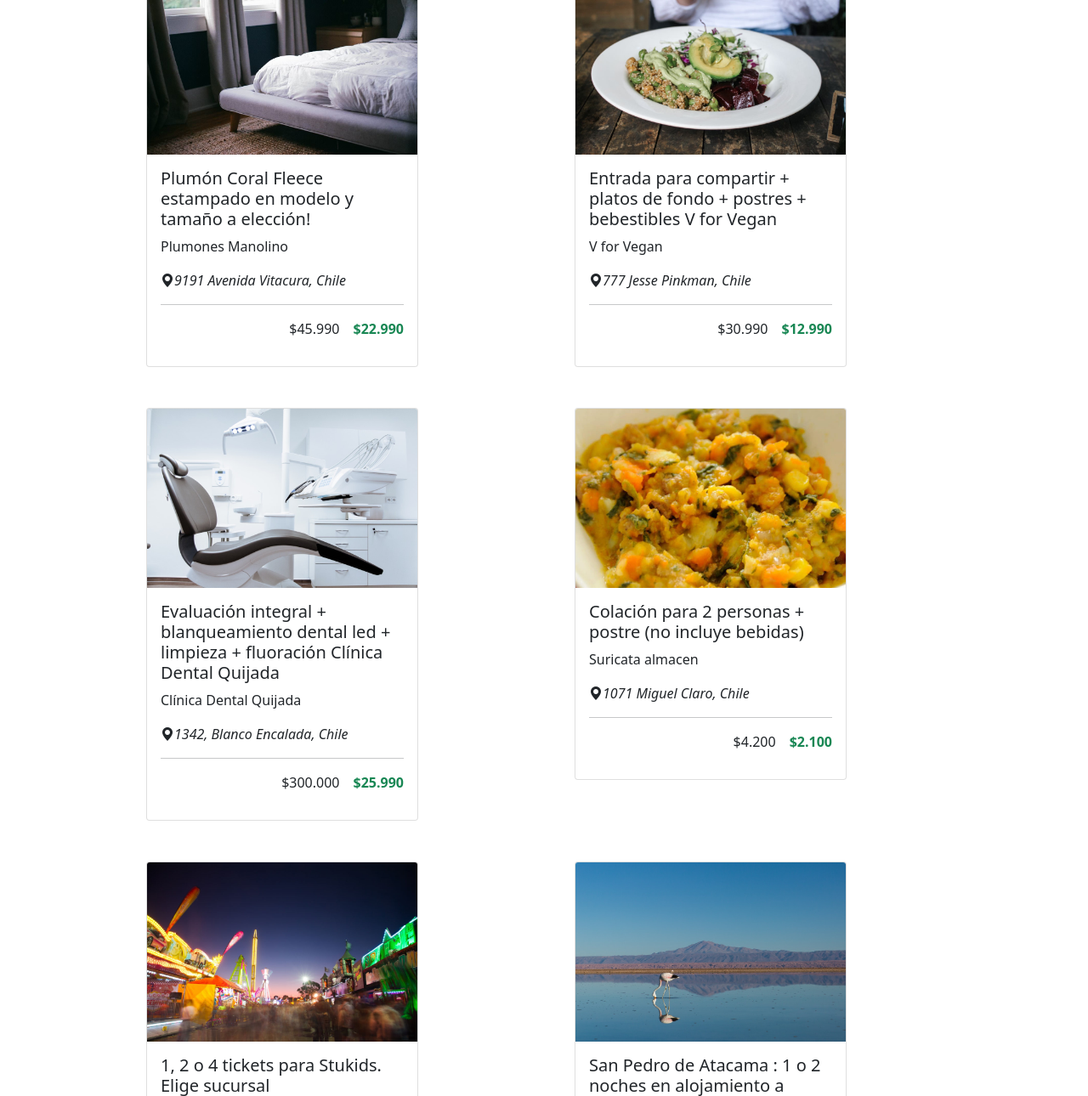
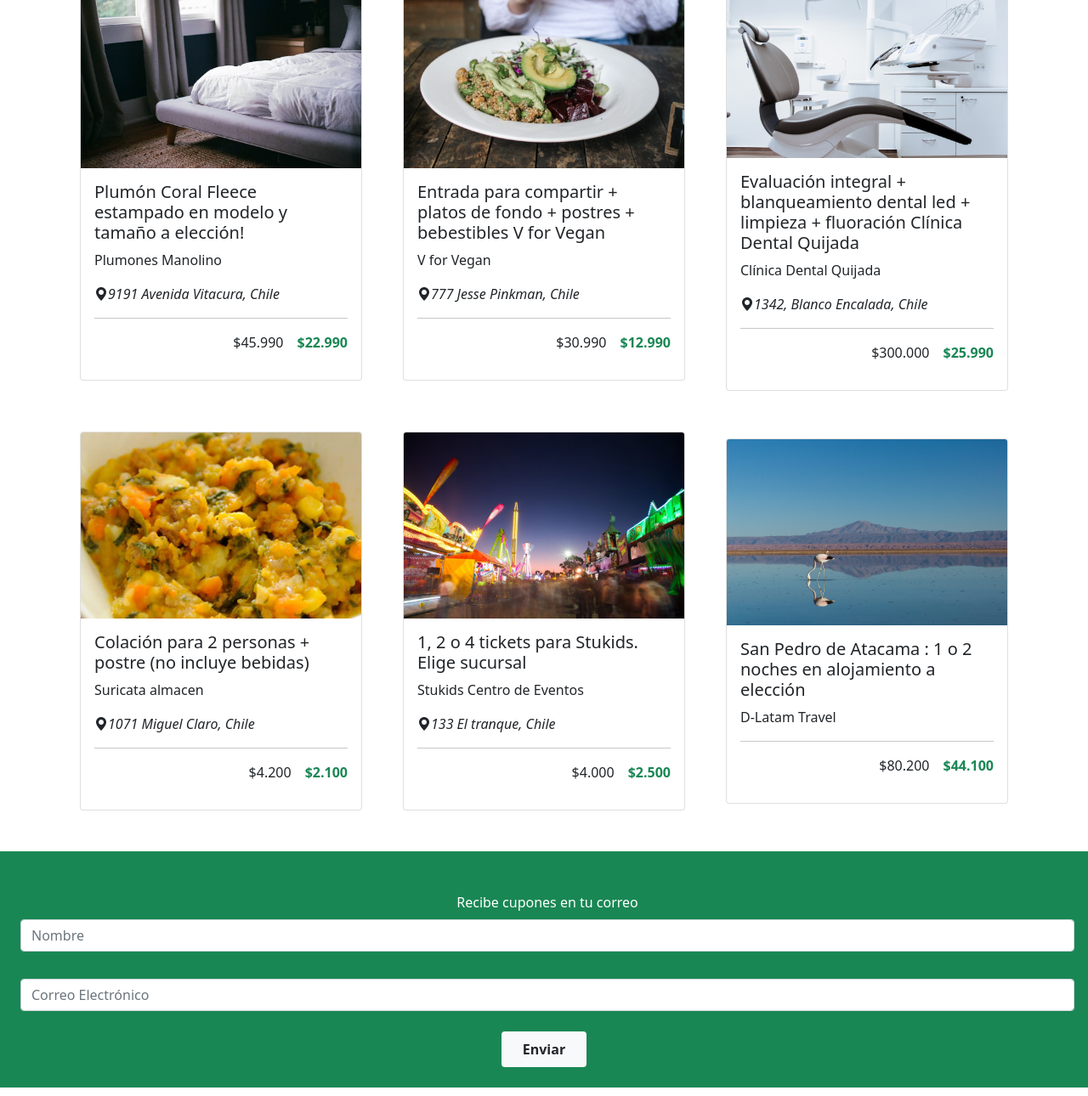
Before and after one commit to luisCastroMarquez/desafio-latam-bootstrap, a plain HTML site: page index.html in a window 1280 px wide. Shown: the part 138-1428 px from the top of the page at 85% size. Drawn offline with nearby package versions, Linux system fonts and the light colour scheme.

Commit message:
se midifica index

```diff
--- a/index.html
+++ b/index.html
@@ -10,14 +10,16 @@
 </head>
 
 <body>
-    <nav class="navbar navbar-expand-lg navbar-dark bg-success ">
-        <div class="container">
+    <nav class="navbar navbar-expand-lg navbar-dark bg-success">
+        <div class="container-fluid">
                 <a class="navbar-brand" href="#">
-                    <img src="assets/img/logo-white.png" alt="Cuppon" width="96" height="33">
+                    <img src="assets/img/logo-white.png" alt="Cuppon" width="90" height="28" >
                 </a>
-            <button class="navbar-toggler" type="button" data-bs-toggle="collapse" data-bs-target="#navbarSupportedContent" aria-controls="navbarSupportedContent" aria-expanded="false" aria-label="Toggle navigation"><span class="navbar-toggler-icon"></span> </button>
-            <div class="collapse navbar-collapse " id="navbarSupportedContent">
-                <ul class="navbar-nav offset-9 mb-5 mb-lg-1">
+                <button class="navbar-toggler" type="button" data-bs-toggle="collapse" data-bs-target="#navbarSupportedContent" aria-controls="navbarSupportedContent" aria-expanded="false" aria-label="Toggle navigation">
+                    <span class="navbar-toggler-icon"></span>
+                </button>
+                <div class="collapse navbar-collapse " id="navbarSupportedContent">
+                <ul class="navbar-nav ms-auto mb-2 mb-lg-0">
                     <li class="nav-item ">
                         <a class="nav-link text-white" aria-current="page" href="Home">Home</a>
                     </li>
@@ -34,10 +36,11 @@
             </div>
         </div>
     </nav>
-    <div class="container w-75 mt-5 rounded ">
-        <div class="row gap-5">
-            <div class="col">
-                <div class="card" style="width: 20rem;">
+
+    <div class="container my-4 border-info">
+        <div class="row justify-content-center align-items-center ">
+            <div class="col-12 col-md-4 p-4">
+                <div class="card card-width">
                     <img src="assets/img/cupon-1.jpg" class="card-img-top" alt="Cuppon">
                     <div class="card-body">
                         <h5 class="card-title">Plumón Coral Fleece estampado en modelo y tamaño a elección!</h5>
@@ -52,8 +55,8 @@
                     </div>
                 </div>
             </div>
-            <div class="col">
-                <div class="card" style="width: 20rem;">
+            <div class="col-12 col-md-4 p-4">
+                <div class="card card-width">
                     <img src="assets/img/cupon-2.jpg" class="card-img-top" alt="Cuppon">
                     <div class="card-body">
                         <h5 class="card-title" >Entrada para compartir + platos de fondo + postres + bebestibles V for Vegan</h5>
@@ -68,8 +71,8 @@
                     </div>
                 </div>
             </div>
-            <div class="col">
-                <div class="card" style="width: 20rem;">
+            <div class="col-12 col-md-4 p-4">
+                <div class="card card-width">
                     <img src="assets/img/cupon-3.jpg" class="card-img-top" alt="Cuppon">
                     <div class="card-body">
                         <h5 class="card-title">Evaluación integral + blanqueamiento dental led + limpieza + fluoración Clínica Dental Quijada</h5>
@@ -84,8 +87,8 @@
                     </div>
                 </div>
             </div>
-            <div class="col">
-                <div class="card" style="width: 20rem;">
+            <div class="col-12 col-md-4 p-4">
+                <div class="card card-width">
                     <img src="assets/img/cupon-4.jpg" class="card-img-top" alt="Cuppon">
                     <div class="card-body">
                         <h5 class="card-title">Colación para 2 personas + postre (no incluye bebidas)</h5>
@@ -100,8 +103,8 @@
                     </div>
                 </div>
             </div>
-            <div class="col">
-                <div class="card" style="width: 20rem;">
+            <div class="col-12 col-md-4 p-4">
+                <div class="card card-width">
                     <img src="assets/img/cupon-5.jpg" class="card-img-top" alt="Cuppon">
                     <div class="card-body">
                         <h5 class="card-title">1, 2 o 4 tickets para Stukids. Elige sucursal</h5>
@@ -116,8 +119,8 @@
                     </div>
                 </div>
             </div>
-            <div class="col">
-                <div class="card" style="width: 20rem;">
+            <div class="col-12 col-md-4 p-4">
+                <div class="card card-width">
                     <img src="assets/img/cupon-6.jpg" class="card-img-top" alt="Cuppon">
                     <div class="card-body">
                         <h5 class="card-title">San Pedro de Atacama : 1 o 2 noches en alojamiento a elección</h5>
@@ -133,39 +136,29 @@
             </div>
         </div>
     </div>
-    <div class="container-d-flex bg-success mt-5 mb-4 gap-3" >
 
-        <form class="row">
+    <form>
+        <div class="p-3 ps-4 pe-3 pt-5 bg-success text-center" >
+            <label for="name" class="form-label text-white">Recibe cupones en tu correo</label>
+            <input type="text" class="form-control" id="name" placeholder="Nombre">
+        </div>
 
-            <div class="text-center text-white">
-                <p class="h4">Recibe cupones en tu correo </p>
-            </div>
+        <div class="p-3 ps-4 pe-3 bg-success">
+            <input type="email" class="form-control" id="emailInput" placeholder="Correo Electrónico">
+        </div>
+        <div class="mb-3 pb-4 pt-2 form-ckeck bg-success d-flex justify-content-center align-items-center">
+            <button type="submit" class=" btn bg-light text-dark fw-bold ps-4 pe-4 pt-2 pb-2"><strong>Enviar</strong></button>
+        </div>
+    </form>
 
-
-            <div class="col-10 offset-1 gap-3">
-                <label for="name" class="form-label text-white"></label>
-                <input type="text" class="form-control" id="name" placeholder="Nombre">
-            </div>
-
-            <div class="col-10 offset-1">
-                <label for="emailInput" class="form-label"></label>
-                <input type="email" class="form-control" id="emailInput" placeholder="Correo Electrónico">
-            </div>
-
-            <div class="text-center py-3">
-                <button type="button" class=" btn-block-white btn-lg border-0 rounded "><strong>Enviar</strong></button>
-            </div>
-
-        </form>
-    </div>
-    <footer class="container container-fluid">
+    <footer class="container ">
 
         <div class="col gap-3">
             <div class="d-flex justify-content-center">
-                <img src="assets/img/logo-black.png" alt="Cuppon" width="88" height="30">
+                <img src="assets/img/logo-black.png" alt="Cuppon" width="93" height="35">
             </div>
 
-            <div class="d-flex justify-content-center ">
+            <div class="d-flex justify-content-center">
                 <p>&copy; 2018 Cuppon Latam. Todos los derechos reservados.</p>
             </div>
         </div>
```
